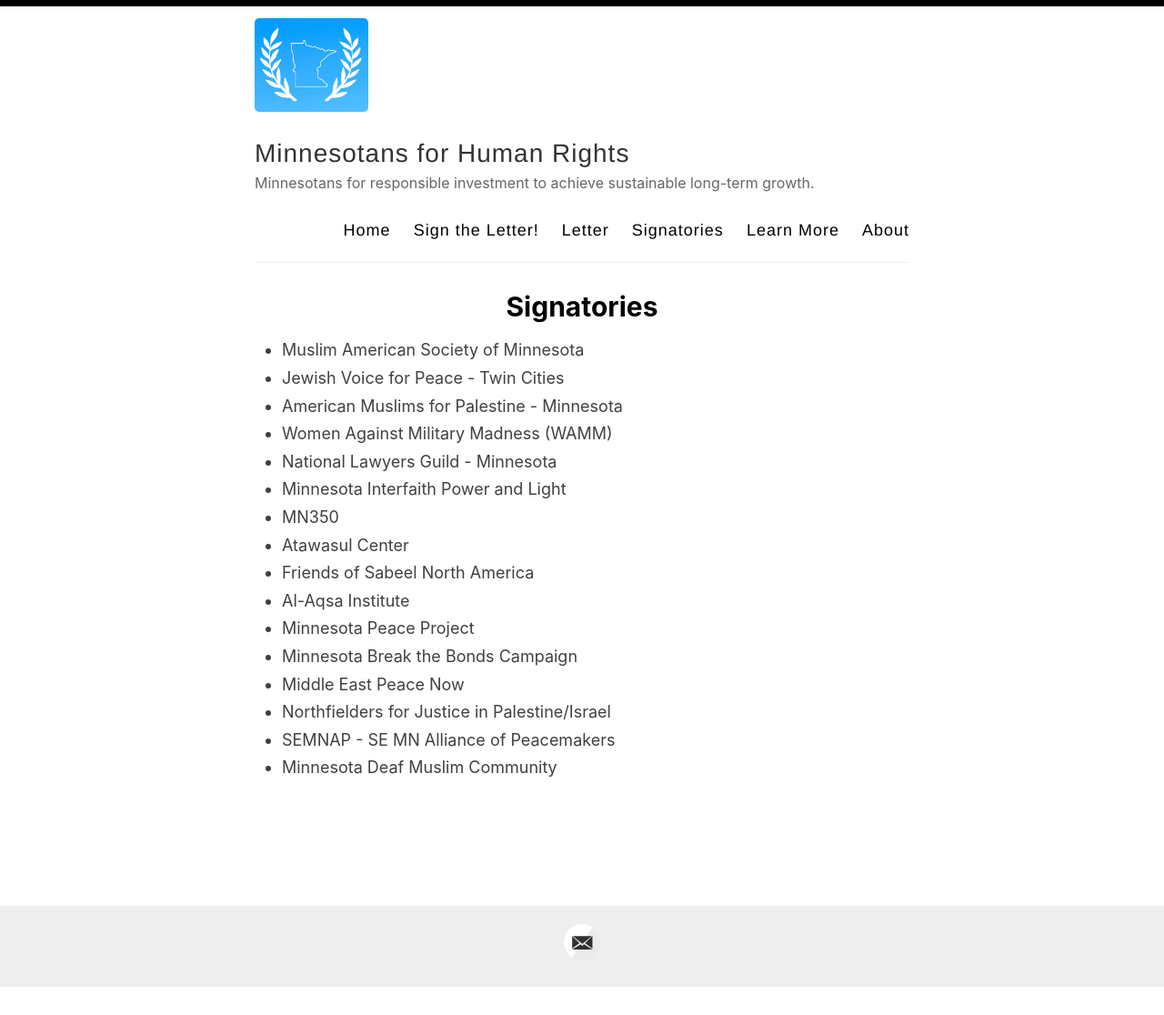
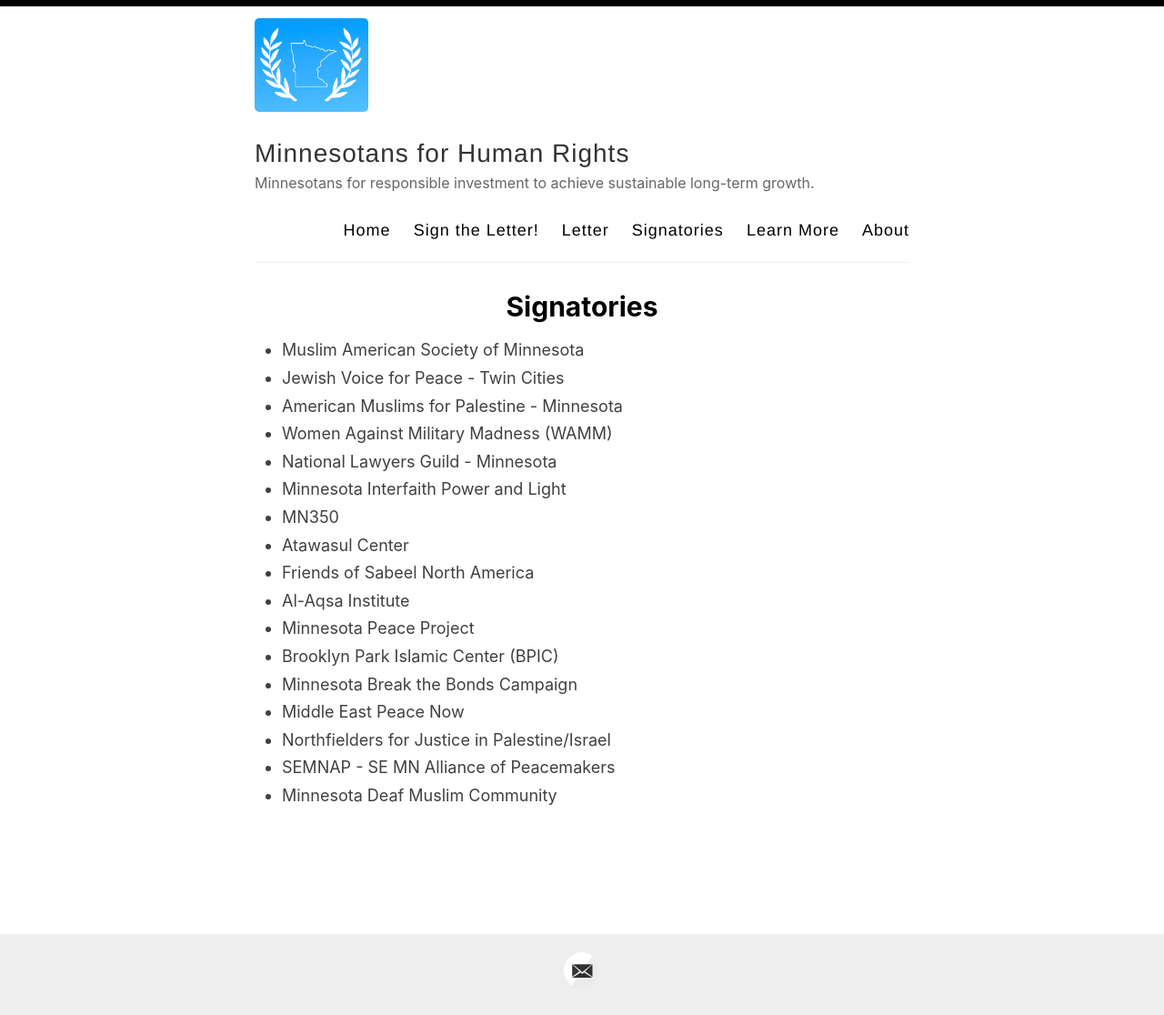
Before and after one commit to adamrahim/adamrahim.github.io, a Jekyll site: the page built from _posts/2020-12-24-signatories.md, in a window 1280 px wide. Shown: the whole page at 91% size. Built offline with Jekyll 4.4.1, drawn with Linux system fonts in a browser that asks for light colours; before the commit the page ends 1086 px from its top, so only the background shows below that.

Commit message:
Update 2020-12-24-signatories.md

```diff
--- a/_posts/2020-12-24-signatories.md
+++ b/_posts/2020-12-24-signatories.md
@@ -14,6 +14,7 @@
 - Friends of Sabeel North America
 - Al-Aqsa Institute
 - Minnesota Peace Project
+- Brooklyn Park Islamic Center (BPIC)
 - Minnesota Break the Bonds Campaign
 - Middle East Peace Now
 - Northfielders for Justice in Palestine/Israel
```
